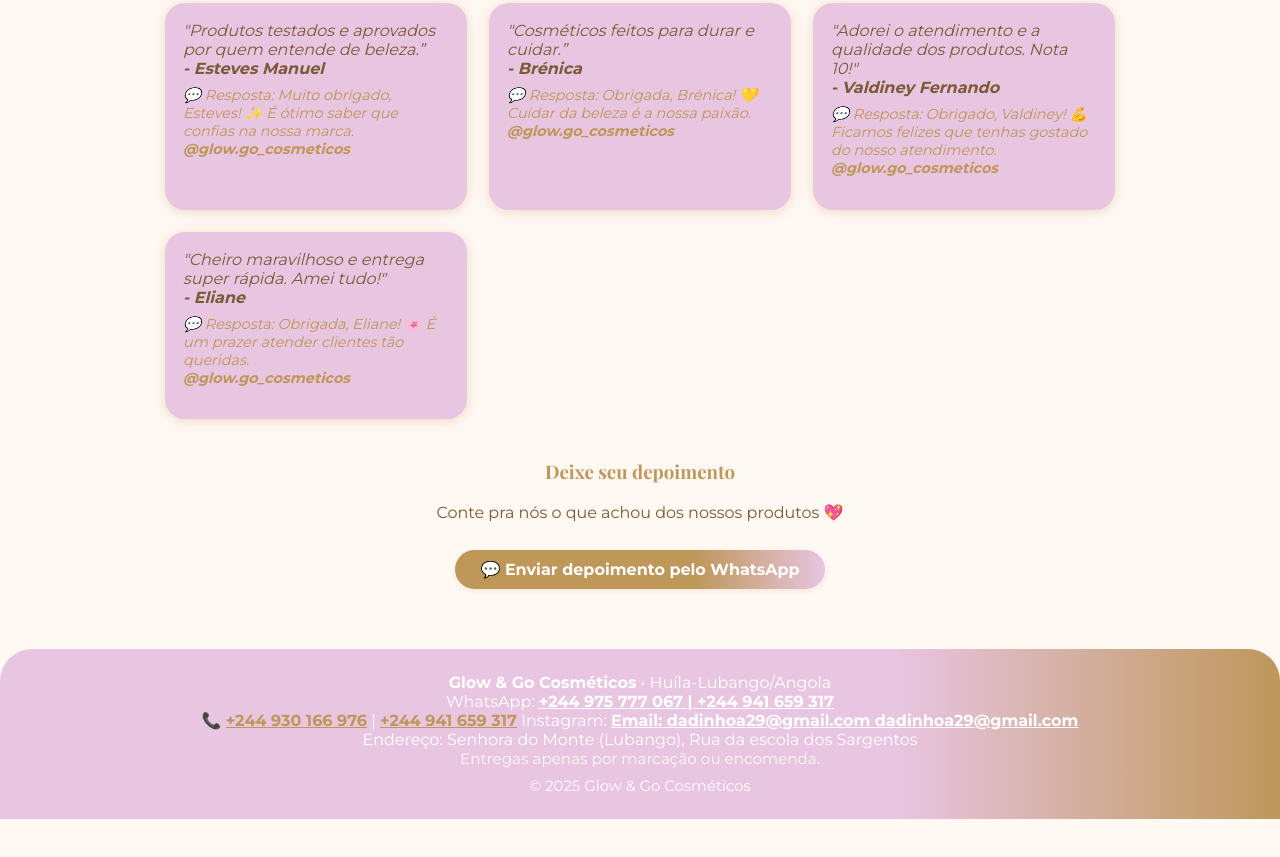
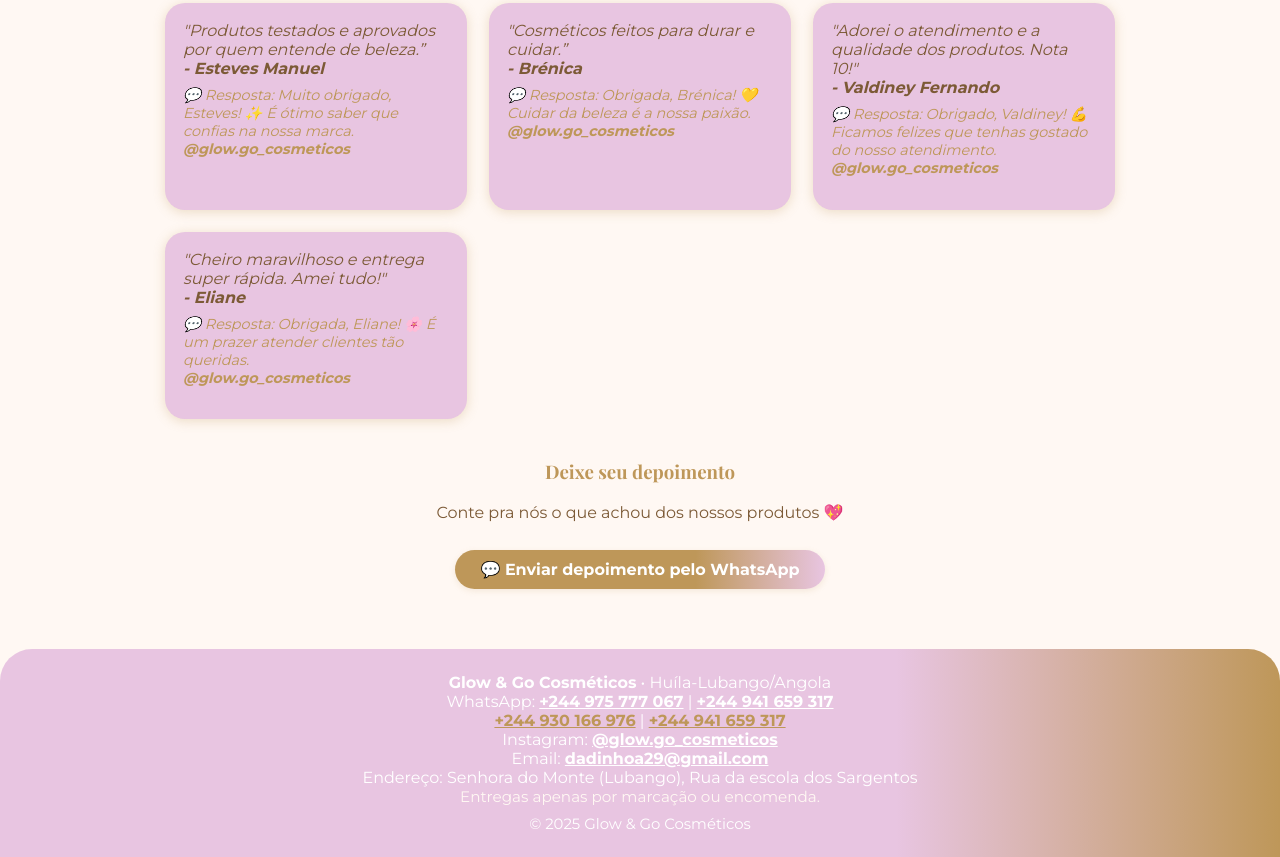
Before and after one commit to Teka-ggc/glow_e_go_store.online, a plain HTML site: page index.html in a window 1280 px wide. Shown: the part 2279-3136 px from the top of the page. Before the commit the page ends 3098 px from the top, so only its background shows below. Drawn offline with nearby package versions, Linux system fonts and the light colour scheme.

Commit message:
Atualizar o index.html

```diff
--- a/index.html
+++ b/index.html
@@ -386,17 +386,17 @@
   <footer id="contato">
   <div>
     <b>Glow & Go Cosméticos</b> • Huíla-Lubango/Angola<br>
-      WhatsApp: <a href="https://wa.me/244975777067" target="_blank">+244 975 777 067<a> | <a href="https://wa.me/+244941659317" target="_blank">+244 941 659 317</a><br>
-     📞 <a href="tel:+244930166976" style="color:#be9759;font-weight:bold;">+244 930 166 976</a> | <a href="tel:+244941659317" style="color:#be9759;font-weight:bold;">+244 941 659 317</a>
-      Instagram: <a href="https://www.instagram.com/glow.go_cosmeticos?igsh=MXBlMG9kMzZlbmxtaQ==</a><br>
-
-      Email: dadinhoa29@gmail.com <a href="mailto:dadinhoa29@gmail.com">dadinhoa29@gmail.com</a><br>
+    WhatsApp: <a href="https://wa.me/244975777067" target="_blank">+244 975 777 067</a> |
+    <a href="https://wa.me/244941659317" target="_blank">+244 941 659 317</a><br>
+    <a href="tel:+244930166976" style="color:#be9759;font-weight:bold;">+244 930 166 976</a> |
+    <a href="tel:+244941659317" style="color:#be9759;font-weight:bold;">+244 941 659 317</a><br>
+    Instagram: <a href="https://www.instagram.com/glow.go_cosmeticos?igsh=MXB1MG9kMzZlbmxtaQ==" target="_blank">@glow.go_cosmeticos</a><br>
+    Email: <a href="mailto:dadinhoa29@gmail.com">dadinhoa29@gmail.com</a><br>
     Endereço: Senhora do Monte (Lubango), Rua da escola dos Sargentos<br>
     <span style="color:#fff8f3; font-size:0.95em;">Entregas apenas por marcação ou encomenda.</span>
   </div>
   <div style="margin-top:9px;font-size:0.93em;">© 2025 Glow & Go Cosméticos</div>
 </footer>
-
   <script>
     let carrinho = [];
     function adicionarCarrinho(nome, preco){
```
Lines whose indentation alone changed are shown as unchanged.
